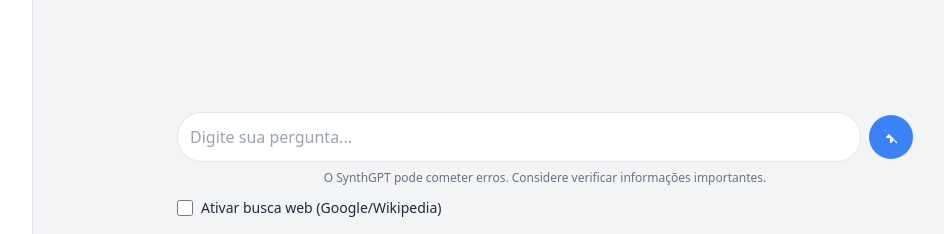
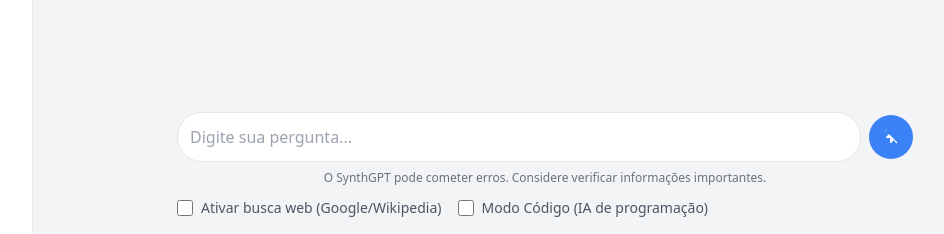
Before and after one commit to debianvowt/SynthGptg, a Flask app: page / in a window 1280 px wide. Shown: the part 566-800 px from the top of the page, without its empty margins (223-1167 px from the left). Run offline with Flask 3, Linux system fonts and the light colour scheme; parts of the project's set-up code (start-up, migrations or seed data) failed here and were passed over; some libraries are stand-ins or nearby versions.

Commit message:
Update index.html

```diff
--- a/templates/index.html
+++ b/templates/index.html
@@ -40,6 +40,7 @@
 
     <!-- Input -->
     <form id="form" class="w-full max-w-3xl p-4 flex flex-col items-stretch">
+      <!-- Campo de texto + botão -->
       <div class="flex items-center space-x-2">
         <input type="text" id="entrada" placeholder="Digite sua pergunta..." class="flex-grow p-3 rounded-full border dark:bg-gray-800 dark:border-gray-600" required />
         <button type="submit" class="bg-blue-500 hover:bg-blue-600 text-white p-3 rounded-full">
@@ -48,19 +49,34 @@
           </svg>
         </button>
       </div>
-      <p class="text-xs text-center text-gray-500 dark:text-gray-400 mt-2">O SynthGPT pode cometer erros. Considere verificar informações importantes.</p>
-      <div class="mt-3 flex items-center space-x-2">
-        <input type="checkbox" id="usar_busca" class="w-4 h-4 text-blue-600 border-gray-300 rounded" />
-        <label for="usar_busca" class="text-sm">Ativar busca web (Google/Wikipedia)</label>
+
+      <!-- Aviso -->
+      <p class="text-xs text-center text-gray-500 dark:text-gray-400 mt-2">
+        O SynthGPT pode cometer erros. Considere verificar informações importantes.
+      </p>
+
+      <!-- Opções -->
+      <div class="mt-3 flex flex-wrap items-center gap-4 text-sm text-gray-600 dark:text-gray-300">
+        <label class="inline-flex items-center">
+          <input type="checkbox" id="usar_busca" class="form-checkbox h-4 w-4 text-blue-600 rounded" />
+          <span class="ml-2">Ativar busca web (Google/Wikipedia)</span>
+        </label>
+
+        <label class="inline-flex items-center">
+          <input type="checkbox" id="modo_codigo" class="form-checkbox h-4 w-4 text-green-600 rounded" />
+          <span class="ml-2">Modo Código (IA de programação)</span>
+        </label>
       </div>
     </form>
   </div>
 
+  <!-- Script -->
   <script>
     const chat = document.getElementById("chat");
     const form = document.getElementById("form");
     const entrada = document.getElementById("entrada");
     const usarBusca = document.getElementById("usar_busca");
+    const modoCodigo = document.getElementById("modo_codigo");
     const toggleTheme = document.getElementById("toggleTheme");
 
     toggleTheme.addEventListener("click", () => {
@@ -69,8 +85,8 @@
 
     form.addEventListener("submit", async (e) => {
       e.preventDefault();
-      const pergunta = entrada.value;
-      if (!pergunta.trim()) return;
+      const pergunta = entrada.value.trim();
+      if (!pergunta) return;
 
       const perguntaBox = document.createElement("div");
       perguntaBox.className = "bg-blue-100 dark:bg-gray-700 p-3 rounded-xl self-end";
@@ -83,12 +99,17 @@
         const res = await fetch("/perguntar", {
           method: "POST",
           headers: { "Content-Type": "application/json" },
-          body: JSON.stringify({ entrada: pergunta, usar_busca_web: usarBusca.checked })
+          body: JSON.stringify({
+            entrada: pergunta,
+            usar_busca_web: usarBusca.checked,
+            modo_codigo: modoCodigo.checked // FUTURO: enviar para backend
+          })
         });
+
         const data = await res.json();
 
         const respostaBox = document.createElement("div");
-        respostaBox.className = "bg-gray-200 dark:bg-gray-600 p-3 rounded-xl self-start";
+        respostaBox.className = "bg-gray-200 dark:bg-gray-600 p-3 rounded-xl self-start whitespace-pre-wrap";
         respostaBox.textContent = `SynthGPT: ${data.resposta}`;
         chat.appendChild(respostaBox);
 
```
